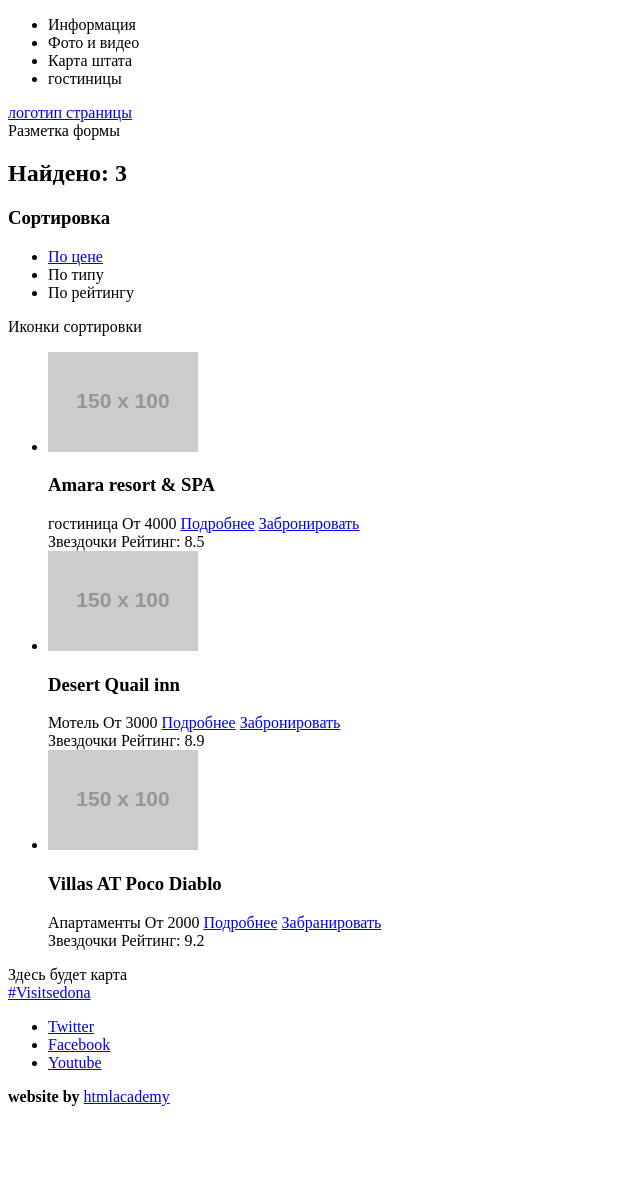
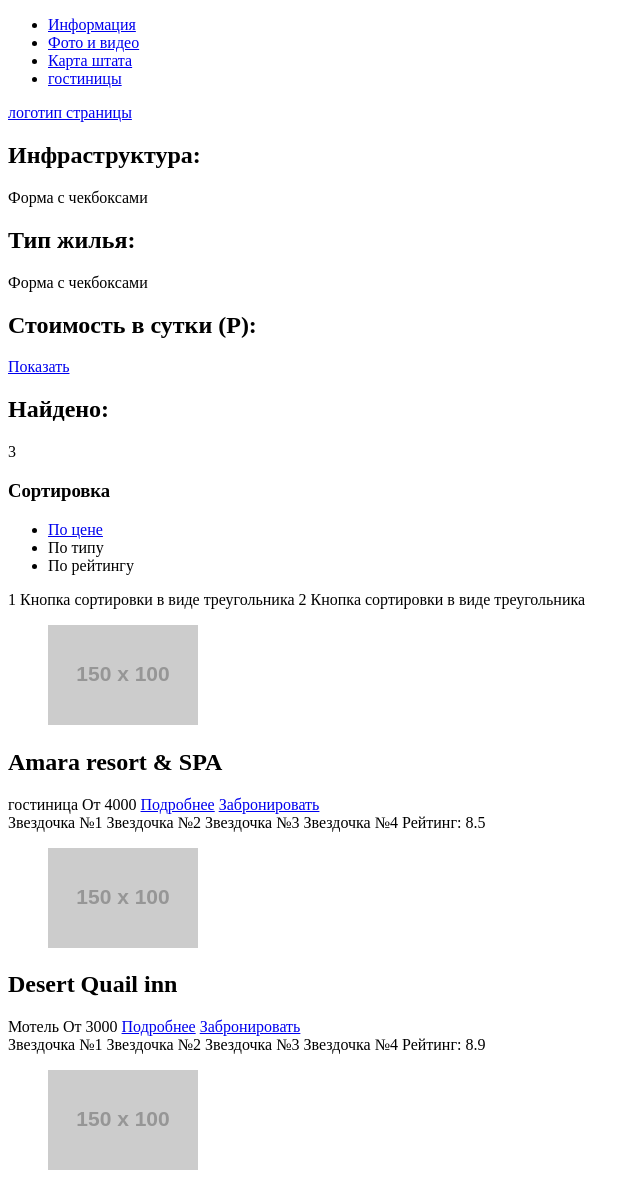
Before and after one commit to sergvolk1989/672163-sedona, a plain HTML site: page inner.html in a window 1280 px wide. Shown: the top 1177 px of the page, without its empty margins (0-640 px from the left). Before the commit the page ends 1114 px from the top, so only its background shows below. Drawn offline with Linux system fonts and the light colour scheme; placeholder pictures from the web are drawn by us.

Commit message:
Разметка страниц (исправление №2)

```diff
--- a/inner.html
+++ b/inner.html
@@ -8,85 +8,115 @@
     <div class="main-page">
       <header class="main-header">
         <ul class="main-menu-list">
-            <li class="main-menu-item">Информация</li>
-            <li class="main-menu-item">Фото и видео</li>
-            <li class="main-menu-item">Карта штата</li>
-            <li class="main-menu-item">гостиницы</li>
+          <li class="main-menu-item"><a class="main-menu-link"href="#">Информация</a></li>
+          <li class="main-menu-item"><a class="main-menu-link"href="#">Фото и видео</a></li>
+          <li class="main-menu-item"><a class="main-menu-link"href="#">Карта штата</a></li>
+          <li class="main-menu-item"><a class="main-menu-link"href="#">гостиницы</a></li>
         </ul>
-        <div class="logo">
-          <a href="#" width="" height="">логотип страницы</a>
-        </div>
+        <a class="logo" href="#" width="" height="">логотип страницы</a>
       </header>
 
+      <!--Разметка блока с фильтрами-->
       <div class="filter-hotels">
-        <span>Разметка формы</span>
+        <div class="filter-hotels-infrastructure">
+          <h2 class="filter-hotels-infrastructure-heading">Инфраструктура:</h2>
+          <span>Форма с чекбоксами</span>
         </div>
-      <div class="catalog-hotels">
-        <header class="header-type-hotels">
-          <h2>Найдено: 3</h2>
-          <div>
+        <div class="filter-hotels-type_of_house">
+          <h2 class="filter-hotels-type_of_house-heading">Тип жилья:</h2>
+          <span>Форма с чекбоксами</span>
+        </div>
+        <div class="filter-hotels-cost">
+          <h2 class="filter-hotels-cost-heading">Стоимость в сутки (Р):</h2>
+          <form action=""></form>
+          <a href="#" class="btn-hotels-cost">Показать</a>
+        </div>
+      </div>
+
+      <div class="catalog-hotels-header">
+        <div class="catalog-hotels-header-heading">
+          <h2>Найдено:</h2><span>3</span>
+        </div>
+        <div class="catalog-hotels-header-sorting">
           <h3>Сортировка</h3>
-            <ul>
-              <li><a href="#">По цене</a></li>
-              <li><a href="#"></a>По типу</li>
-              <li><a href="#"></a>По рейтингу</li>
+          <ul class="catalog-hotels-header-list">
+            <li class="catalog-hotels-header-item"><a href="#">По цене</a></li>
+            <li class="catalog-hotels-header-item"><a href="#"></a>По типу</li>
+            <li class="catalog-hotels-header-item"><a href="#"></a>По рейтингу</li>
           </ul>
         </div>
-          <div>
-            <span>Иконки сортировки</span>
+
+      <div class="catalog-hotels-header-btn">
+        <span>1 Кнопка сортировки в виде треугольника</span>
+        <span>2 Кнопка сортировки в виде треугольника</span>
       </div>
-        </header>
-        <section class="content-type-hotels">
-          <ul>
-            <li>
-              <div>
-                <img src="http://placehold.it/150x100" class="picture-hotels">
-                <h3 class="name-hotels">Amara resort & SPA</h3>
+
+      <section class="type-hotels">
+        <div class="type-hotels-one">
+          <figure class="type-hotels-one-image">
+            <a class="type-hotels-one-image-link" href="#"><img src="http://placehold.it/150x100"></a>
+          </figure>
+          <div class="type-hotels-one-description">
+            <h2 class="name-hotels-one">Amara resort & SPA</h2>
             <span>гостиница</span>
             <span>От 4000</span>
-                <a href="#">Подробнее</a>
-                <a href="#">Забронировать</a>
+            <a class="type-hotels-btn_detail" href="#">Подробнее</a>
+            <a class="type-hotels-btn_booking" href="#">Забронировать</a>
           </div>
-              <div class="rating-hotels">
-                <span>Звездочки</span>
-                <span>Рейтинг: 8.5</span>
+          <div class="rating-hotels-one">
+            <span class="rating-hotels-one-stars">Звездочка №1</span>
+            <span class="rating-hotels-one-stars">Звездочка №2</span>
+            <span class="rating-hotels-one-stars">Звездочка №3</span>
+            <span class="rating-hotels-one-stars">Звездочка №4</span>
+            <span class="rating-hotels-one-numeral">Рейтинг: 8.5</span>
           </div>
-            </li>
-            <li>
-              <div>
-                <img src="http://placehold.it/150x100" class="picture-hotels">
-                <h3 class="name-hotels">Desert Quail inn</h3>
+        </div>
+
+        <div class="type-hotels-two">
+          <figure class="type-hotels-two-image">
+            <a class="type-hotels-two-image-link" href="#"><img src="http://placehold.it/150x100"></a>
+          </figure>
+          <div class="type-hotels-two-description">
+            <h2 class="name-hotels-two">Desert Quail inn</h2>
             <span>Мотель</span>
             <span>От 3000</span>
-                <a href="#">Подробнее</a>
-                <a href="#">Забронировать</a>
+            <a class="type-hotels-btn_detail" href="#">Подробнее</a>
+            <a class="type-hotels-btn_booking" href="#">Забронировать</a>
           </div>
-              <div class="rating-hotels">
-                <span>Звездочки</span>
-                <span>Рейтинг: 8.9</span>
+          <div class="rating-hotels-two">
+            <span class="rating-hotels-two-stars">Звездочка №1</span>
+            <span class="rating-hotels-two-stars">Звездочка №2</span>
+            <span class="rating-hotels-two-stars">Звездочка №3</span>
+            <span class="rating-hotels-two-stars">Звездочка №4</span>
+            <span class="rating-hotels-two-numeral">Рейтинг: 8.9</span>
           </div>
-            </li>
-            <li>
-              <div>
-                <img src="http://placehold.it/150x100" class="picture-hotels">
-                <h3 class="name-hotels">Villas AT Poco Diablo</h3>
+        </div>
+
+        <div class="type-hotels-three">
+          <figure class="type-hotels-three-image">
+            <a class="type-hotels-three-image-link" href="#"><img src="http://placehold.it/150x100"></a>
+          </figure>
+          <div class="type-hotels-three-description">
+            <h2 class="name-hotels-three">Villas AT Poco Diablo</h2>
             <span>Апартаменты</span>
             <span>От 2000</span>
-                <a href="#">Подробнее</a>
-                <a href="#">Забранировать</a>
+            <a class="type-hotels-btn_detail" href="#">Подробнее</a>
+            <a class="type-hotels-btn_booking" href="#">Забронировать</a>
           </div>
-              <div class="rating-hotels">
-                <span>Звездочки</span>
-                <span>Рейтинг: 9.2</span>
+          <div class="rating-hotels-three">
+            <span class="rating-hotels-three-stars">Звездочка №1</span>
+            <span class="rating-hotels-three-stars">Звездочка №2</span>
+            <span class="rating-hotels-three-stars">Звездочка №3</span>
+            <span class="rating-hotels-three-stars">Звездочка №4</span>
+            <span class="rating-hotels-three-numeral">Рейтинг: 8.9</span>
           </div>
-            </li>
-          </ul>
+        </div>
       </section>
-      </div>
-      <footer>
-        <span>Здесь будет карта</span>
+
+      <footer class="footer">
+        <span class="footer-map">Здесь будет карта</span>
         <div>
-          <a href="#">#Visitsedona</a>
+          <a class="Visitsedona" href="#">#Visitsedona</a>
         </div>
         <div class="footer-socials">
          <ul>
@@ -96,7 +126,7 @@
          </ul>
        </div>
        <div class="footer-copyright">
-         <b>website by</b>
+         <b class="websiteby">website by</b>
          <a class="htmlacademy" href="#">htmlacademy</a>
        </div>
       </footer>
```
Also changed, not shown: index.html (+9 -10 lines). Lines whose indentation alone changed are shown as unchanged.
